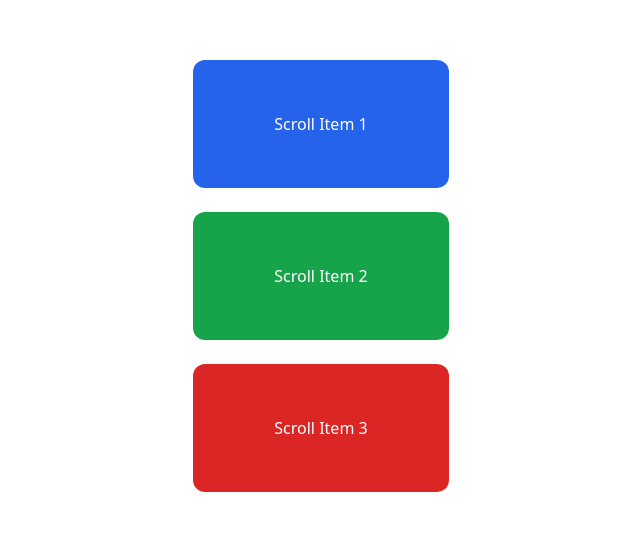
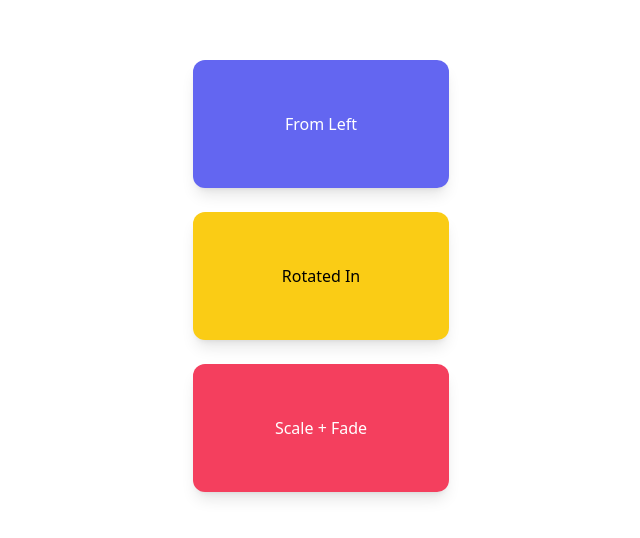
Before and after one commit to Cabdinasir64/Frame_Motion, a React (Vite) app: page / in a window 1280 px wide. Shown: the part 924-1462 px from the top of the page, without its empty margins (319-959 px from the left). Built offline with nearby package versions, Linux system fonts and the light colour scheme.

Commit message:
i added another file of animation 27 framer motion

```diff
--- a/src/App.jsx
+++ b/src/App.jsx
@@ -1,9 +1,9 @@
-import Animation26 from './Components/animation26'
+import Animation27 from './Components/animation27'
 function App() {
 
   return (
     <>
-      <Animation26 />
+      <Animation27 />
 
     </>
   )
--- /dev/null
+++ b/src/Components/animation27.jsx
@@ -0,0 +1,76 @@
+import { motion } from "framer-motion";
+
+export default function ScrollStaggeredCustom() {
+  const container = {
+    hidden: {},
+    show: {
+      transition: {
+        staggerChildren: 0.4,
+        delayChildren: 0.2,
+      },
+    },
+  };
+
+  const fadeLeft = {
+    hidden: { opacity: 0, x: -80 },
+    show: {
+      opacity: 1,
+      x: 0,
+      transition: { duration: 0.6, ease: "easeOut" },
+    },
+  };
+
+  const rotateIn = {
+    hidden: { opacity: 0, rotate: -180 },
+    show: {
+      opacity: 1,
+      rotate: 0,
+      transition: { duration: 0.7, ease: "easeOut" },
+    },
+  };
+
+  const scaleFade = {
+    hidden: { opacity: 0, scale: 0.5 },
+    show: {
+      opacity: 1,
+      scale: 1,
+      transition: { duration: 0.6, ease: "easeOut" },
+    },
+  };
+
+  return (
+    <div className="min-h-[300vh] flex items-center justify-center">
+      <motion.div
+        className="flex flex-col items-center space-y-6"
+        variants={container}
+        initial="hidden"
+        whileInView="show"
+        viewport={{ once: false, amount: 0.3 }}
+      >
+        {/* Fade from left */}
+        <motion.div
+          className="w-64 h-32 bg-indigo-500 text-white flex items-center justify-center rounded-xl shadow-lg"
+          variants={fadeLeft}
+        >
+          From Left
+        </motion.div>
+
+        {/* Rotate in */}
+        <motion.div
+          className="w-64 h-32 bg-yellow-400 text-black flex items-center justify-center rounded-xl shadow-lg"
+          variants={rotateIn}
+        >
+          Rotated In
+        </motion.div>
+
+        {/* Fade in + Scale */}
+        <motion.div
+          className="w-64 h-32 bg-rose-500 text-white flex items-center justify-center rounded-xl shadow-lg"
+          variants={scaleFade}
+        >
+          Scale + Fade
+        </motion.div>
+      </motion.div>
+    </div>
+  );
+}
```
